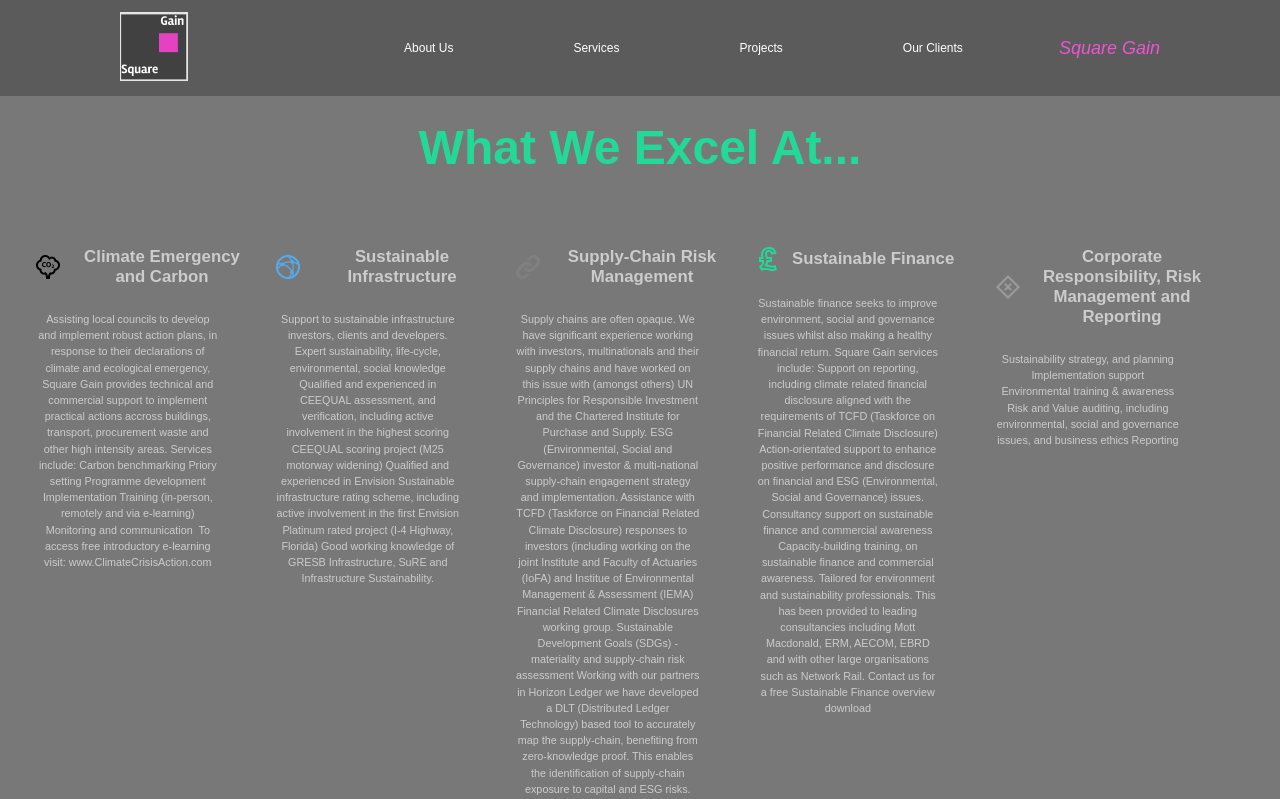
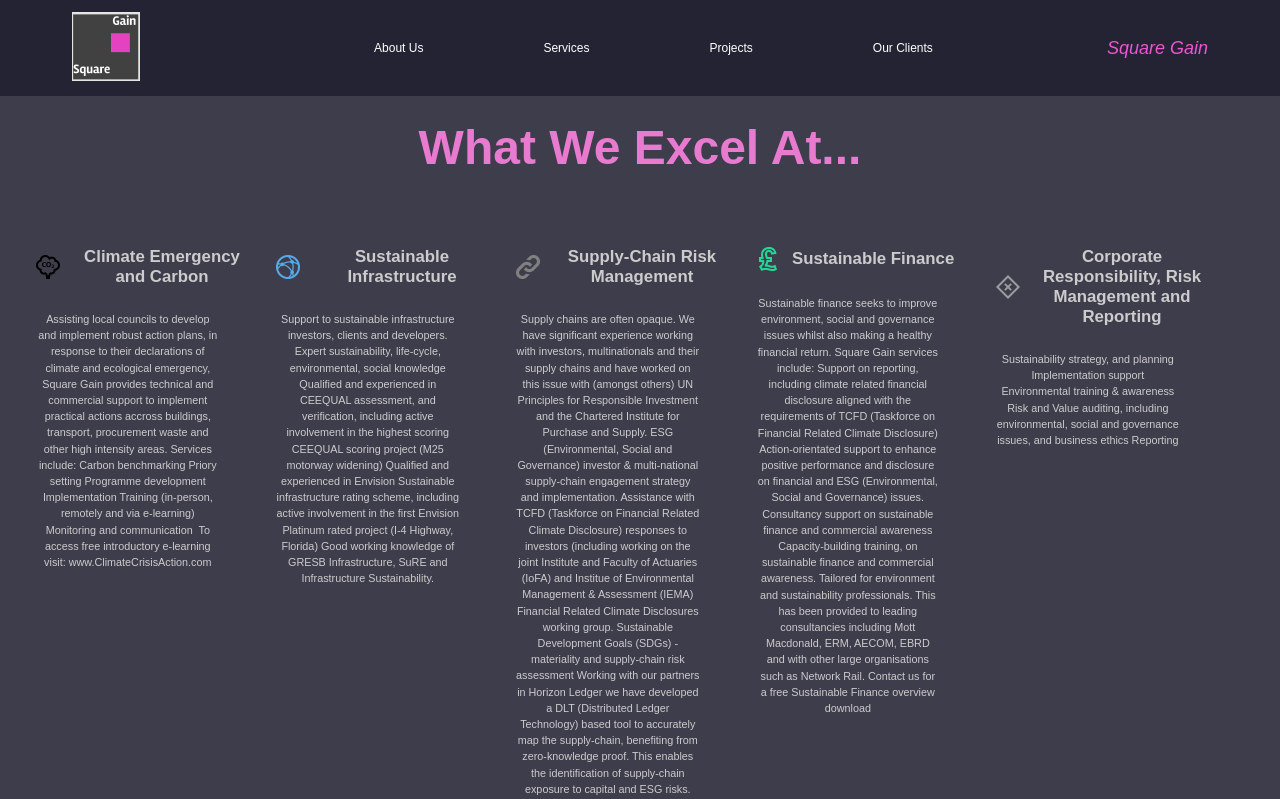
Before and after one commit to YeomeoR/squaregain, a React (Create React App) app in the folder sq-gain/: page /services in a window 1280 px wide. Shown: the top 799 px of the page. Built offline with nearby package versions, Linux system fonts and the light colour scheme; a web font is replaced by a local one.

Commit message:
color theme change to pink

```diff
--- a/sq-gain/src/animation.js
+++ b/sq-gain/src/animation.js
@@ -43,7 +43,7 @@
       scale: 1,
       opacity: 1,
       transition: { ease: 'easeOut', duration: 0.75 },
-      // delay: 0.5,
+      delay: 0.5,
     },
   };
 
--- a/sq-gain/src/components/AboutSection.js
+++ b/sq-gain/src/components/AboutSection.js
@@ -1,12 +1,16 @@
-import blur from '../images/pexels-yoss-cinematic-2564153.jpg';
+// import blur from '../images/pexels-yoss-cinematic-2564153.jpg';
+import logo6 from '../images/Logo6.png';
 import {
   StyledAbout,
   StyledDescription,
-  StyledImage,
+  // StyledImage,
   StyledHide,
+  StyledIcon,
+
 } from '../styles';
 //animation
 import { motion } from 'framer-motion'
+import ScrollTop from '../components/ScrollTop'
 import { pageAnimation, photoAnim, titleAnim, fade } from '../animation'
 import Wave from '../components/Wave'
 //email
@@ -18,10 +22,10 @@
 
 const AboutSection = () => {
   return (
-    <StyledAbout variants={pageAnimation}>
+    <StyledAbout variants={pageAnimation} >
+      <ScrollTop />
       <StyledDescription>
         <motion.div className="title">
-{/* <motion.img variants={photoAnim} src={logo4} alt=""/> */}
           <motion.h3 variants={titleAnim}>
             Advantage Through <span>Sustainability</span>
           </motion.h3>
@@ -46,11 +50,14 @@
           <motion.button variants={fade} onClick={SendEmail}>Contact Us</motion.button>
         </StyledHide>
       </StyledDescription>
+      <StyledIcon>
+        <motion.img variants={photoAnim} src={logo6} alt="" />
+        </StyledIcon>
+      {/* <StyledImage>
+        <motion.img variants={photoAnim} src={blur} alt="blur" />
+      </StyledImage> */}
 
-      <StyledImage>
-        <motion.img variants={photoAnim} src={blur} alt="blur" />
-      </StyledImage>
-      <Wave />
+        <Wave />
     </StyledAbout>
   );
 };
--- a/sq-gain/src/components/GlobalStyle.js
+++ b/sq-gain/src/components/GlobalStyle.js
@@ -16,7 +16,7 @@
 
 
 body {
-    background: #787878;
+    background: #3e3d4c;
     font-family: 'Rambla', sans-serif;
     overflow-x: hidden;
 }
@@ -27,14 +27,14 @@
     cursor: pointer;
     margin-top: 1rem;
     padding: 1rem 2rem;
-    border: 3px solid #23d997;
+    border: 3px solid #e87ad0;
     background: transparent;
     color: white;
     transition: all 0.5s ease;
     font-family: 'Rambla', sans-serif;
 
     &:hover {
-        background-color: #23d997;
+        background-color: #e87ad0;
         color: white;
 
     }
@@ -42,7 +42,7 @@
 h1 {
 
     font-weight: bold;
-    color: #23d997;
+    color: #e87ad0;
 }
     h2 {
         font-weight: lighter;
@@ -56,11 +56,11 @@
     h4 {
         font-size: 2rem;
         font-weight: bold;
-        color: #23d997;
+        color: #e87ad0;
     }
     span {
         font-weight: bold;
-        color: #23d997;
+        color: #e87ad0;
     }
     a {
         font-size: 1.1.rem;
--- a/sq-gain/src/components/Nav.js
+++ b/sq-gain/src/components/Nav.js
@@ -40,8 +40,8 @@
   margin: auto;
   justify-content: space-between;
   align-items: center;
-  padding: 1rem 10rem;
-  background: #5b5b5b;
+  padding: 1rem 6rem;
+  background: #242333;
   position: sticky;
   top: 0;
   z-index: 10;
@@ -57,6 +57,7 @@
     font-size: 1.5rem;
     font-family: 'Rambla', sans-serif;
     font-weight: lighter;
+
   }
   li {
     padding-left: 10rem;
@@ -64,12 +65,30 @@
     color: #fff;
   }
   h1 {
+    padding-left: 5rem;
     color: #ed55d3;
     font-size: 2rem;
   }
   #logo {
     cursor: pointer;
   }
+
+  @media (max-width: 960px) {
+    #logo {
+      display: none;
+    }
+  @media (max-width: 880px) {
+
+      img {
+        display: none;
+      }
+      ul {
+      position: absolute;
+      left: 0;
+      display: block;
+
+      }
+  }
 `;
 
 export default Nav;
--- a/sq-gain/src/components/Personnel.js
+++ b/sq-gain/src/components/Personnel.js
@@ -1,4 +1,7 @@
+//animation
+import { fade } from '../animation'
 import { AnimateSharedLayout } from 'framer-motion';
+// import UseScroll from '../components/UseScroll'
 //state and Toggle
 import Toggle from './Toggle';
 //images and icons
@@ -20,8 +23,10 @@
 import { StyledAbout } from '../styles';
 
 const Personnel = () => {
+  // const [element, controls] = UseScroll();
   return (
-    <StyledPersonnel>
+    <StyledPersonnel variants={fade} initial='hidden' animate='show'>
+      <AnimateSharedLayout>
       <h1>Who we are</h1>
       <p>
         Square Gain works in the public and private sectors, and is focused on
@@ -36,12 +41,11 @@
       </p>
       <img className="co-logo" src={cyber} alt="cyber essentials" />
       <div className="personnel-line"></div>
-      <AnimateSharedLayout>
       <div className="person">
         <h2>
           <span>Greg Chant-Hall</span>
         </h2>
-        <img src={gregCH} alt="gregCH" />
+          <img src={gregCH} alt="gregCH" />
         <div className="position">
         {/* <AnimateSharedLayout> */}
           <Toggle title="Director">
--- /dev/null
+++ b/sq-gain/src/components/ScrollTop.js
@@ -0,0 +1,15 @@
+import { useEffect } from 'react'
+import { useLocation } from 'react-router-dom'
+
+const ScrollTop = () => {
+    const { pathname } = useLocation();
+    useEffect(() => {
+        window.scroll({
+            top: 0,
+            left: 0,
+        });
+    }, [pathname]);
+    return null;
+};
+
+export default ScrollTop;
--- a/sq-gain/src/components/Toggle.js
+++ b/sq-gain/src/components/Toggle.js
@@ -5,7 +5,8 @@
   const [toggle, setToggle] = useState(false);
   return (
     <motion.div layout className="position" onClick={() => setToggle(!toggle)}>
-      <motion.h4 layout>{title}</motion.h4>
+      <motion.h4 layout >{title}</motion.h4>
+
       {toggle ? children : ''}
       <div className="personnel-line"></div>
     </motion.div>
--- /dev/null
+++ b/sq-gain/src/components/UseScroll.js
@@ -0,0 +1,15 @@
+import { useInView } from 'react-intersection-observer';
+import { useAnimation } from 'framer-motion';
+
+const UseScroll = () => {
+  const controls = useAnimation();
+  const [element, view] = useInView({ threshold: 0.3 });
+  if (view) {
+    controls.start('show');
+  } else {
+    controls.start('hidden');
+  }
+  return [element, controls];
+};
+
+export default UseScroll;
--- a/sq-gain/src/pages/Projects.js
+++ b/sq-gain/src/pages/Projects.js
@@ -4,6 +4,7 @@
 //animations
 import { motion } from 'framer-motion';
 import { fade, pageAnimation, lineAnim } from '../animation';
+import ScrollTop from '../components/ScrollTop'
 
 //images
 import nhs from '../images/NHS.png';
@@ -26,6 +27,7 @@
       animate="show"
       exit="exit"
     >
+      <ScrollTop />
       <motion.h1 variants={fade}>Our Recent Projects</motion.h1>
       <p>
         Projects include consultancy, systems and product development, training
--- a/sq-gain/src/pages/Services.js
+++ b/sq-gain/src/pages/Services.js
@@ -13,21 +13,25 @@
 import towerBridge from '../images/pexels-chris-schippers-427679.jpg';
 //animation
 import { motion } from 'framer-motion'
-import {pageAnimation, photoAnim} from '../animation'
+import { pageAnimation, photoAnim } from '../animation'
+import ScrollTop from '../components/ScrollTop'
+
 // styles
 import styled from 'styled-components';
 import { StyledAbout, StyledDescription, StyledImage } from '../styles';
 
 
 const Services = () => {
+
     return (
-    <StyledServices variants={pageAnimation}>
-      <StyledDescription>
+      <StyledServices variants={pageAnimation} initial='hidden' animate='show'>
+        <ScrollTop />
+      <StyledDescription >
         <motion.h2>
           <span>What We Excel At...</span>
         </motion.h2>
         <StyledCards>
-          <StyledCard>
+          <StyledCard >
             <motion.div className="icon">
               <motion.img variants={photoAnim} src={weather} alt="weather" />
               <motion.h5>Climate Emergency and Carbon</motion.h5>
--- a/sq-gain/src/styles.js
+++ b/sq-gain/src/styles.js
@@ -10,6 +10,7 @@
   justify-content: space-between;
   padding: 5rem 10rem;
   color: #ccc;
+
   @media (max-width: 1300px) {
     display: block;
     padding: 2rem 2rem;
@@ -36,10 +37,20 @@
 export const StyledImage = styled.div`
   flex: 1;
   overflow: hidden;
-  z-index: 2;
+  z-index: 5;
   img {
     width: 100%;
     height: 75vh;
+    object-fit: contain;
+  }
+`;
+export const StyledIcon = styled.div`
+  flex: 1;
+  overflow: hidden;
+  z-index: 5;
+  img {
+    width: 100%;
+    height: 50vh;
     object-fit: contain;
   }
 `;
@@ -47,3 +58,7 @@
 export const StyledHide = styled.div`
   overflow: hidden;
 `;
+
+export const StyledBackground = styled.div`
+background: no-repeat cover;
+`;
```
Also changed, not shown: sq-gain/src/images/Logo6.png (added), 1 other file (tests, documents, lock files or other folders).
